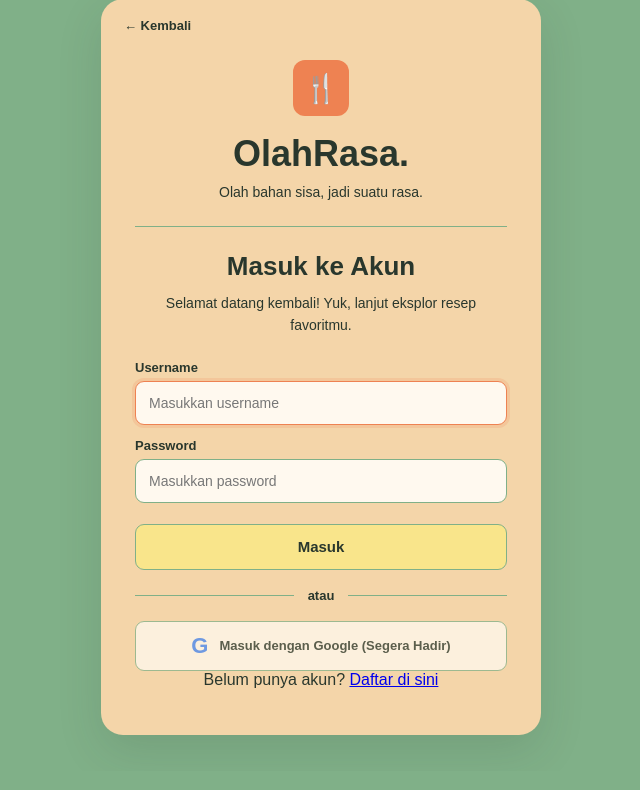
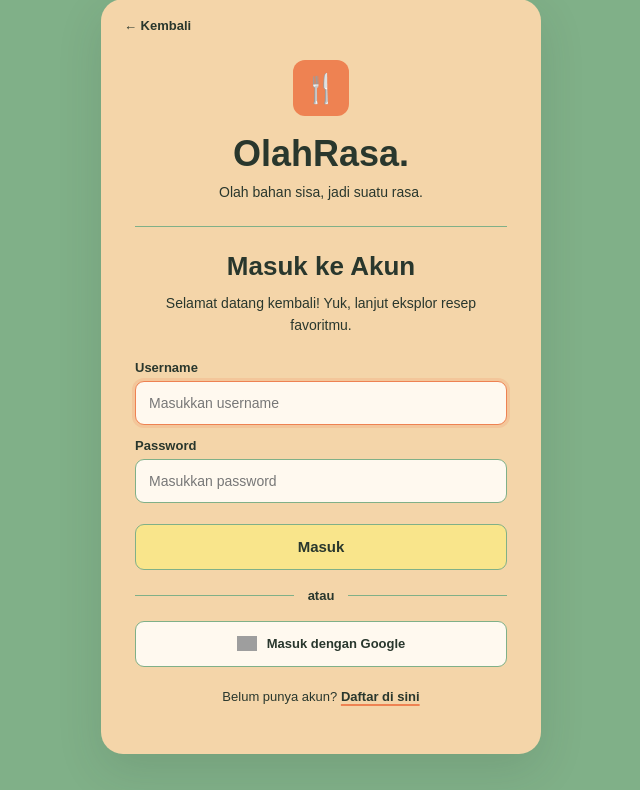
Before and after one commit to Tugas-Kelompok-PBP-D-10/main, a Django app: page /login/ in a window 1280 px wide. Shown: the part 37-827 px from the top of the page, without its empty margins (319-959 px from the left). Before the commit the page ends 773 px from the top, so only its background shows below. Run offline with Django 5.2, Linux system fonts and the light colour scheme; some libraries are stand-ins or nearby versions; grey boxes are pictures that could not be loaded.

Commit message:
Complete Google OAuth authentication flow

```diff
--- a/authentication/static/css/login.css
+++ b/authentication/static/css/login.css
@@ -501,3 +501,54 @@ body {
 .auth-card {
     margin-block: 12px;
 }
+
+.google-login-form {
+    width: 100%;
+    margin: 0;
+    cursor: pointer;
+}
+
+.google-login-form .google-button {
+    width: 100%;
+    min-height: 46px;
+
+    display: flex;
+    align-items: center;
+    justify-content: center;
+    gap: 10px;
+
+    padding: 11px 16px;
+
+    border: 1px solid var(--sage);
+    border-radius: 9px;
+
+    background: var(--surface);
+    color: var(--text);
+
+    font-family: inherit;
+    font-size: 13px;
+    font-weight: 700;
+
+    cursor: pointer !important;
+}
+
+.google-login-form .google-button:hover {
+    background: #FFF4E5;
+    cursor: pointer !important;
+}
+
+.google-login-form .google-button * {
+    cursor: pointer !important;
+}
+
+.google-login-form .google-logo {
+    display: block;
+
+    width: 20px !important;
+    height: 20px !important;
+    min-width: 20px;
+    max-width: 20px;
+
+    object-fit: contain;
+    flex: 0 0 20px;
+}
--- a/authentication/templates/dashboard.html
+++ b/authentication/templates/dashboard.html
@@ -6,7 +6,7 @@
 <head>
     <meta charset="UTF-8">
 
-    <meta name="viewport" content="width=device-width. initial-scale=1.0">
+    <meta name="viewport" content="width=device-width, initial-scale=1.0">
 
     <title>Dashboard | Olahrasa</title>
 
--- a/authentication/templates/login.html
+++ b/authentication/templates/login.html
@@ -1,4 +1,5 @@
 {% load static %}
+{% load socialaccount %}
 
 <!DOCTYPE html>
 <html lang="id">
@@ -35,7 +36,7 @@
         {% if messages %}
             {% for message in messages %}
 
-                <div class="alert-succes">
+                <div class="alert-success">
                     {{ message }}
                 </div>
 
@@ -102,16 +103,25 @@
             <span>atau</span>
         </div>
 
-        <!-- Akan dihubungkan ke Google OAuth -->
-        <button class="google-button" type="button" disabled>
+        <!-- dihubungkan ke Google OAuth -->
+        <form method="POST"
+                action="{% provider_login_url 'google' process='login' %}"
+                class="google-login-form">
+            {% csrf_token %}
 
-            <span class="google-icon">G</span>
+            <button class="google-button" type="submit">
+                <img
+                    src="https://www.gstatic.com/firebasejs/ui/2.0.0/images/auth/google.svg"
+                    alt="Google"
+                    class="google-logo"
+                    width="20"
+                    height="20"
+                >
+                <span>Masuk dengan Google</span>
+            </button>
+        </form>
 
-            Masuk dengan Google (Segera Hadir)
-
-        </button>
-
-        <p class="button-link">
+        <p class="bottom-link">
             Belum punya akun?
 
             <a href="{% url 'authentication:register' %}">
--- a/olahrasa/urls.py
+++ b/olahrasa/urls.py
@@ -20,4 +20,5 @@ from django.urls import path, include
 urlpatterns = [
     path('admin/', admin.site.urls),
     path('', include('authentication.urls')),
+    path('accounts/', include('allauth.urls')),
 ]
--- a/requirements.txt
+++ b/requirements.txt
@@ -3,3 +3,4 @@ gunicorn
 psycopg2-binary
 python-dotenv
 whitenoise
+django-allauth[socialaccount]~=65.19
```
Also changed, not shown: authentication/templates/register.html (+16 -7 lines), olahrasa/settings.py (+31 -1 lines).
